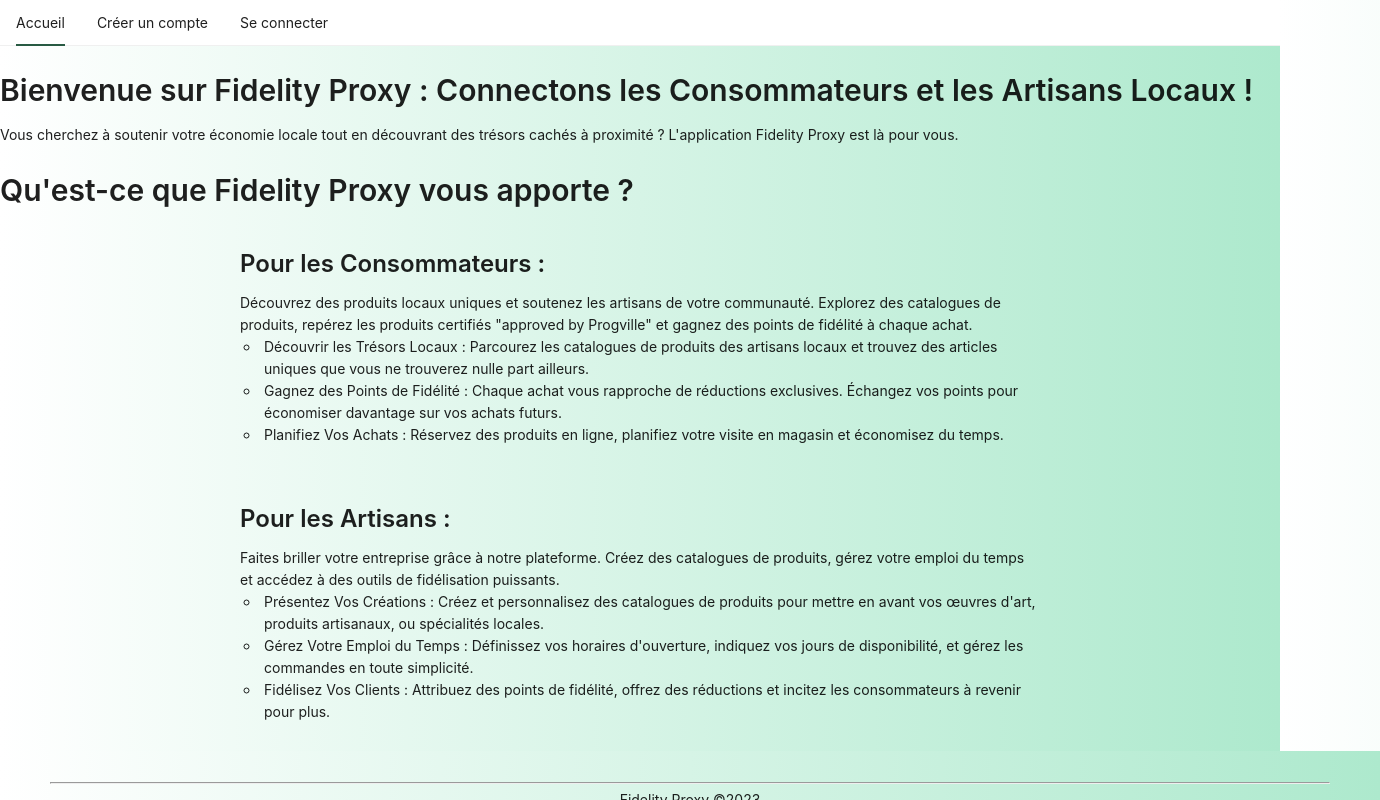
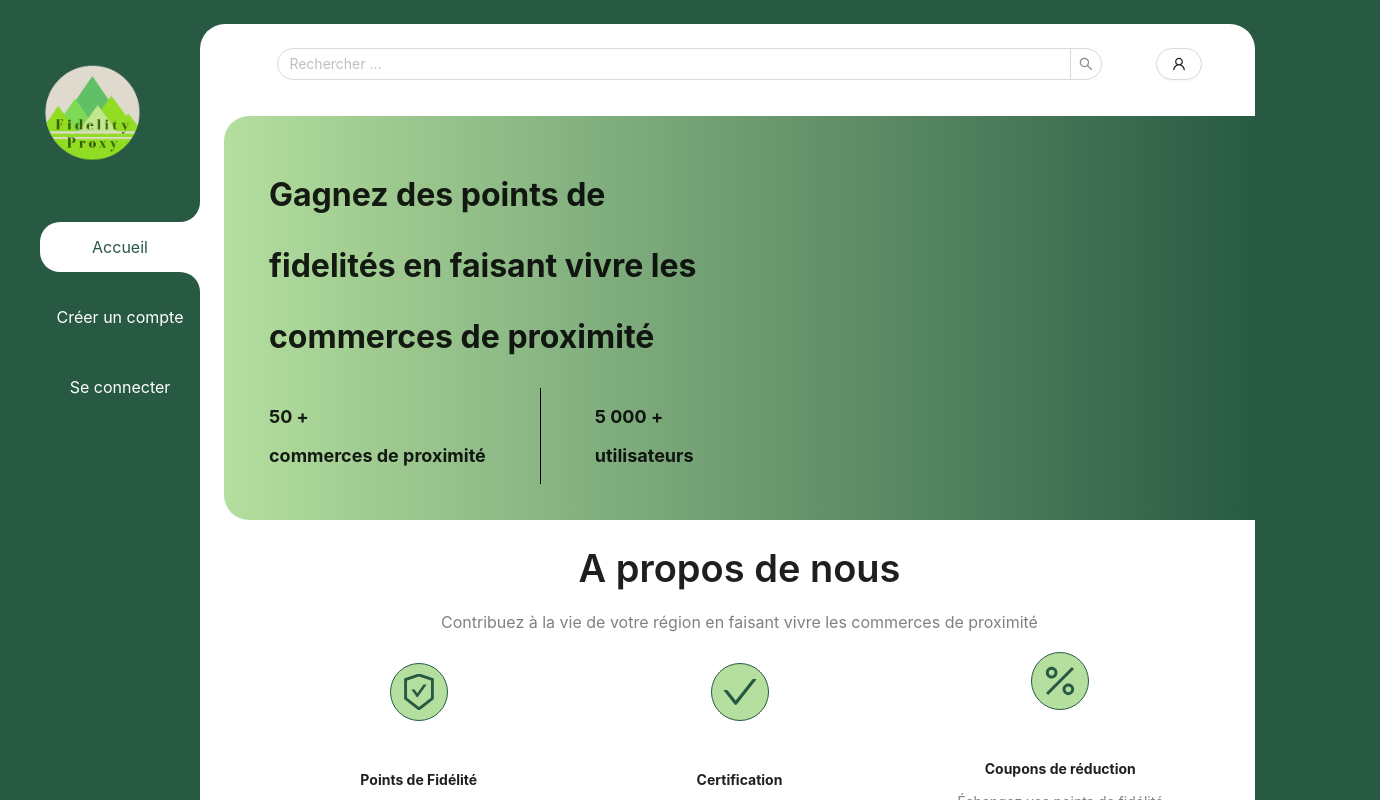
Before and after one commit to Cassandraforestier/fidelity-proxy, a React (Create React App) app: page / in a window 1280 px wide. Shown: the top 800 px of the page, 1380 px wide, since content can reach past the window. Built offline with nearby package versions, Linux system fonts and the light colour scheme.

Commit message:
create the skeleton of Fidelity Proxy + create the home page

```diff
--- a/src/App.css
+++ b/src/App.css
@@ -1,42 +1,3 @@
 body {
- background: linear-gradient(to right, #ffffff, #ade9cd) ;
+ background: #285a43 ;
 }
-
-.App {
-  text-align: center;
-}
-
-.App-logo {
-  height: 40vmin;
-  pointer-events: none;
-}
-
-@media (prefers-reduced-motion: no-preference) {
-  .App-logo {
-    animation: App-logo-spin infinite 20s linear;
-  }
-}
-
-.App-header {
-  background-color: #282c34;
-  min-height: 100vh;
-  display: flex;
-  flex-direction: column;
-  align-items: center;
-  justify-content: center;
-  font-size: calc(10px + 2vmin);
-  color: white;
-}
-
-.App-link {
-  color: #61dafb;
-}
-
-@keyframes App-logo-spin {
-  from {
-    transform: rotate(0deg);
-  }
-  to {
-    transform: rotate(360deg);
-  }
-}
--- a/src/App.js
+++ b/src/App.js
@@ -4,10 +4,10 @@ import "dayjs/locale/fr";
 import { BrowserRouter, Route, Routes } from "react-router-dom";
 
 import { ConfigProvider } from "antd";
-import Connection from './connection-page';
-import Home from "./home-page"
+import Connection from './page/login/connection-page';
+import Home from "./page/home/home-page"
 import Layout from './layout';
-import RegistrationForm from './registration-form-page';
+import RegistrationForm from './page/signup/registration-form-page';
 import dayjs from "dayjs";
 import frFR from "antd/lib/locale/fr_FR";
 
--- a/src/home-page.js
+++ /dev/null
@@ -1,64 +0,0 @@
-import { Content } from "antd/es/layout/layout";
-import Paragraph from "antd/es/typography/Paragraph";
-import Title from "antd/es/typography/Title";
-
-const Home = () => {
-    return (
-        <>
-            <Content>
-                <Title level={2}>
-                    Bienvenue sur Fidelity Proxy : Connectons les Consommateurs et les Artisans Locaux !
-                </Title>
-                <div>
-                    <Paragraph>
-                        Vous cherchez à soutenir votre économie locale tout en découvrant des trésors cachés à proximité ? L'application Fidelity Proxy est là pour vous.
-                    </Paragraph>
-
-                </div>
-                <Title level={2} >
-                    Qu&apos;est-ce que Fidelity Proxy vous apporte ?
-                </Title>
-                <div style={{ maxWidth: "800px", display: "flex", flexDirection: "column", margin: "auto" }}>
-
-                    <Title level={3}>
-                        Pour les Consommateurs :
-                    </Title>
-                    <Paragraph>
-                        Découvrez des produits locaux uniques et soutenez les artisans de votre communauté. Explorez des catalogues de produits, repérez les produits certifiés "approved by Progville" et gagnez des points de fidélité à chaque achat.
-                        <ul>
-                            <li>
-                                Découvrir les Trésors Locaux : Parcourez les catalogues de produits des artisans locaux et trouvez des articles uniques que vous ne trouverez nulle part ailleurs.
-                            </li>
-                            <li>
-                                Gagnez des Points de Fidélité : Chaque achat vous rapproche de réductions exclusives. Échangez vos points pour économiser davantage sur vos achats futurs.
-                            </li>
-                            <li>
-                                Planifiez Vos Achats : Réservez des produits en ligne, planifiez votre visite en magasin et économisez du temps.
-                            </li>
-                        </ul>
-                    </Paragraph>
-                    <Title level={3}>
-                        Pour les Artisans :
-                    </Title>
-                    <Paragraph >
-                        Faites briller votre entreprise grâce à notre plateforme. Créez des catalogues de produits, gérez votre emploi du temps et accédez à des outils de fidélisation puissants.
-                        <ul>
-                            <li>
-                                Présentez Vos Créations : Créez et personnalisez des catalogues de produits pour mettre en avant vos œuvres d'art, produits artisanaux, ou spécialités locales.
-                            </li>
-                            <li>
-                                Gérez Votre Emploi du Temps : Définissez vos horaires d'ouverture, indiquez vos jours de disponibilité, et gérez les commandes en toute simplicité.
-                            </li>
-                            <li>
-                                Fidélisez Vos Clients : Attribuez des points de fidélité, offrez des réductions et incitez les consommateurs à revenir pour plus.
-                            </li>
-                        </ul>
-                    </Paragraph>
-
-                </div>
-            </Content>
-        </>
-    );
-};
-
-export default Home;
--- a/src/index.js
+++ b/src/index.js
@@ -1,7 +1,8 @@
+import './index.css';
+
+import App from './App';
 import React from 'react';
 import ReactDOM from 'react-dom/client';
-import './index.css';
-import App from './App';
 import reportWebVitals from './reportWebVitals';
 
 const root = ReactDOM.createRoot(document.getElementById('root'));
--- a/src/layout.css
+++ b/src/layout.css
@@ -1,6 +1,58 @@
-.footer {
-  text-Align: center;
-  bottom: 0;
-  width: 100%;
-  background: linear-gradient(to right, #ffffff, #ade9cd);
+.demo-logo-vertical {
+  background-color: rgb(40, 90, 67) ;
 }
+
+.menu {
+    width: 200px;
+    float: left;
+    position: fixed;
+    border-radius: 15px;
+    margin-top: 20px
+}
+
+.menu > a {
+    position: relative;
+    top: 20px;
+    display: block;
+    text-decoration: none;
+    width: 80%;
+    height: 50px;
+    font-size:medium;
+    text-align: center;
+    float: right;
+    border-radius: 20px 0 0 20px;
+    margin-top: 20px;
+    line-height: 50px;
+    transition: color .5s;
+    color: white;
+}
+
+.menu > a.active {
+    color: rgb(40, 90, 67) ;
+    background-color: white;
+}
+
+.menu > a::after, .menu > a::before {
+    content: '';
+    position: absolute;
+    top: -50px;
+    right: 0;
+    width: 20px;
+    height: 50px;
+    border-radius: 0 0 25px 0;
+    z-index: -1;
+}
+
+.menu > a::before {
+    top: auto;
+    bottom: -50px;
+    border-radius: 0 25px 0 0;
+}
+
+.menu > a.active::after {
+    box-shadow: 0 25px 0 0 white;
+}
+
+.menu > a.active::before {
+    box-shadow: 0 -25px 0 0 white;
+}
--- a/src/layout.js
+++ b/src/layout.js
@@ -1,80 +1,64 @@
 import "./layout.css";
 
 import { Button, Input } from "antd";
-import { Link, Outlet, useNavigate } from "react-router-dom";
-import { PlusOutlined, UserOutlined } from "@ant-design/icons";
+import { Image, Layout } from 'antd';
+import { NavLink, Outlet } from "react-router-dom";
 
-import { Footer } from "antd/es/layout/layout";
-import { Menu } from "antd";
-import { useState } from "react";
+import React from 'react';
+import { UserOutlined } from '@ant-design/icons';
 
+const { Content, Footer, Sider } = Layout;
 const { Search } = Input;
 
+const LayoutPage = (props) => {
+    return (
+        <Layout style={{
+            backgroundColor: "rgb(40, 90, 67)"
+        }}>
 
-async function logout() {
+            <Sider
+                breakpoint="lg"
+                collapsedWidth="0"
+                style={{ backgroundColor: "rgb(40, 90, 67)", marginTop: "5%" }}
+            >
+                <Image
+                    width={100}
+                    style={{ marginLeft: "3em" }}
+                    src={process.env.PUBLIC_URL + '/logo.png'}
+                />
 
-}
+                <div className="menu">
 
-const Layout = (props) => {
-    const [current, setCurrent] = useState("mail");
-    const navigate = useNavigate();
+                    <NavLink to="/" className="menu-link" >Accueil</NavLink>
+                    <NavLink to="/signup" className="menu-link">Créer un compte</NavLink>
+                    <NavLink to="/login" className="menu-link">Se connecter</NavLink>
+                </div>
 
-    const publicItems = [
-        {
-            label: <Link to="/">Accueil</Link>,
-            key: "Home",
-        },
-        {
-            label: <Link to="/signup">Créer un compte</Link>,
-            key: "createAccount",
-            className: "menu-item-create",
-        },
-        {
-            label: <Link to="/login">Se connecter</Link>,
-            key: "loggin",
-        },
-    ];
-    function handleSearch(value) {
 
-    }
-
-    const onClick = (e) => {
-        setCurrent(e.key);
-    };
-
-    return (
-        <>
-            <div className="navbar">
-                {/* <Link to="/">
-                    <img alt="logo" src={image} className="logo" />
-                </Link> */}
-
-                <div className="menu-general">
-                    {props.isLogged ? (
-                        <Search
-                            placeholder="Rechercher un cosplay"
-                            allowClear
-                            onSearch={(fileList) => handleSearch(fileList)}
-                            className="search"
-                        />
-                    ) : null}
-                    <Menu
-                        onClick={onClick}
-                        selectedKeys={[current]}
-                        mode="horizontal"
-                        items={publicItems}
-                        className="menu"
-                    />
-                </div>
-            </div>
-            <Outlet />
-            <div className="clear"></div>
-            <Footer className="footer">
-                <hr />
-                Fidelity Proxy ©2023
-            </Footer>
-        </>
+            </Sider>
+            <Layout style={{ backgroundColor: "rgb(40, 90, 67)" }}>
+                <Content style={{ margin: '24px 0 0' }}>
+                    <div
+                        style={{
+                            padding: 24,
+                            paddingRight: 0,
+                            backgroundColor: "white",
+                            borderRadius: "25px",
+                            marginRight: "25px",
+                            minHeight: "800px"
+                        }}
+                    >
+                        <div style={{ display: "flex", justifyContent: "space-evenly" }}>
+                            <Search placeholder="Rechercher ..." style={{ width: "80%" }} />
+                            <Button><UserOutlined /></Button>
+                        </div>
+                        <Outlet />
+                    </div>
+                </Content>
+                <Footer style={{ textAlign: 'center', backgroundColor: "rgb(40, 90, 67)", color: "white" }}>Fidelity Proxy ©2023 Created by <a href="#">this team</a></Footer>
+            </Layout>
+        </Layout>
     );
 };
 
-export default Layout;
+export default LayoutPage;
--- /dev/null
+++ b/src/page/home/home-page.css
@@ -0,0 +1,33 @@
+.home-container {
+    background: linear-gradient(to right, #b4df9f, #285A43);
+    border-top-left-radius: 25px;
+    border-bottom-left-radius: 25px;
+    padding-top: 1.5em;
+    padding-left: 2.5em;
+    margin-top: 2em;
+    font-weight: bold;
+    font-size: large;
+}
+.text-home-container {
+    font-size: xx-large;
+}
+.bottom-container {
+    display: flex;
+    padding-bottom: 2em;
+}
+
+.side-left-bottom-container {
+    border-right: 1px solid black;
+    padding-right: 3em;
+}
+.side-right-bottom-container {
+    padding-left: 3em;
+}
+
+.certified-icon {
+    background-color: #b4df9f;
+    border-radius: 50%;
+    border: 1px solid #285A43;
+    padding: 10px;
+    width:fit-content;
+}
--- /dev/null
+++ b/src/page/home/home-page.js
@@ -0,0 +1,72 @@
+import "./home-page.css"
+
+import { CheckOutlined, PercentageOutlined, SafetyCertificateOutlined } from '@ant-design/icons';
+
+import { Content } from "antd/es/layout/layout";
+import Paragraph from "antd/es/typography/Paragraph";
+import Title from "antd/es/typography/Title";
+
+const Home = () => {
+    return (
+        <>
+            <Content>
+                <div className="home-container">
+                    <div className="text-home-container">
+                        <p>Gagnez des points de </p>
+                        <p>fidelités en faisant vivre les</p>
+                        <p>commerces de proximité</p>
+                    </div>
+                    <div className="bottom-container">
+                        <div className="side-left-bottom-container">
+                            <p>
+                                50 +
+                            </p>
+                            <p>
+                                commerces de proximité
+                            </p>
+                        </div>
+                        <div className="side-right-bottom-container">
+                            <p>5 000 +</p>
+                            <p>utilisateurs</p>
+                        </div>
+                    </div>
+                </div>
+                <Title style={{ display: "flex", justifyContent: "center" }}>A propos de nous</Title>
+                <Paragraph style={{ display: "flex", justifyContent: "center", fontSize: "16px", color: "grey" }}>Contribuez  à la vie de votre région en faisant vivre les commerces de proximité </Paragraph>
+                <div style={{ display: "flex", justifyContent: "space-evenly" }}>
+
+                    <div style={{ width: "18em", display: "flex", flexDirection: "column", justifyContent: "center", alignItems: "center", textAlign: "center" }}>
+                        <SafetyCertificateOutlined className="certified-icon" style={{ fontSize: "36px", color: "#285A43", marginBottom: "1em" }} />
+                        <p style={{ fontWeight: "bold" }}>Points de Fidélité</p>
+                        <Paragraph style={{ color: "grey" }}>
+
+                            Gagnez des points de fidélité à chaque achat de produits locaux pour être récompensé lors de vos prochains achats.
+                        </Paragraph>
+
+                    </div>
+                    <div style={{ width: "18em", display: "flex", flexDirection: "column", justifyContent: "center", alignItems: "center", textAlign: "center" }} >
+                        <CheckOutlined className="certified-icon" style={{ fontSize: "36px", color: "#285A43", marginBottom: "1em" }} />
+                        <p style={{ fontWeight: "bold" }}>Certification</p>
+                        <Paragraph style={{ color: "grey" }}>
+                            Les commerçants peuvent soumettre leurs produits pour certification, assurant la qualité et l'authenticité des produits locaux.
+                        </Paragraph>
+                    </div>
+                    <div style={{ width: "18em", display: "flex", flexDirection: "column", justifyContent: "center", alignItems: "center", textAlign: "center" }}>
+                        <PercentageOutlined className="certified-icon" style={{ fontSize: "36px", color: "#285A43", marginBottom: "1em" }} />
+                        <p style={{ fontWeight: "bold" }}>Coupons de réduction</p>
+                        <Paragraph style={{ color: "grey" }}>
+                            Échangez vos points de fidélité contre des coupons de réduction pour économiser sur vos achats de produits locaux préférés via Fidelity Proxy.
+                        </Paragraph>
+                    </div>
+                </div>
+                <div style={{ display: "flex", justifyContent: "space-evenly" }}>
+
+
+
+                </div>
+            </Content >
+        </>
+    );
+};
+
+export default Home;
```
Also changed, not shown: public/logo.png (added), src/logo.svg (deleted), src/page/login/connection-page.js (renamed from src/connection-page.js), src/page/signup/registration-form-page.js (renamed from src/registration-form-page.js).
